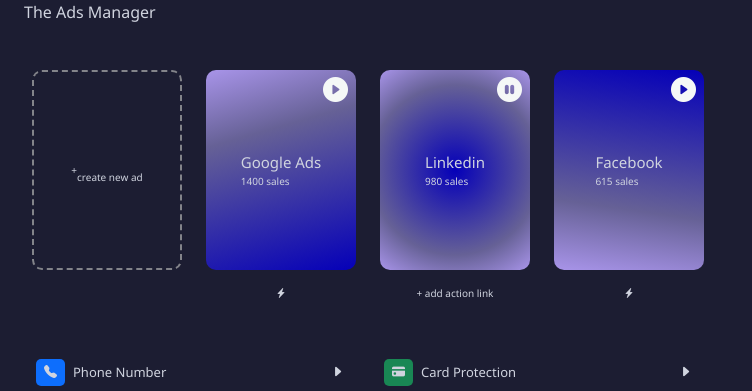
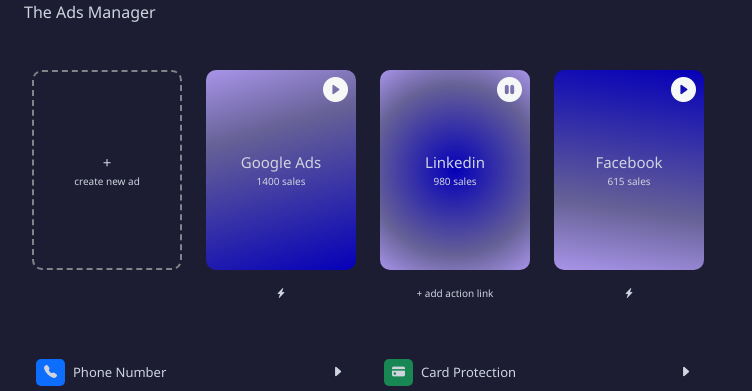
Before and after one commit to MaryamEsmaily/UI-Wallet-dashboard, a plain HTML site: page index.html in a window 1280 px wide. Shown: the part 418-809 px from the top of the page, 284-1036 px from the left. Drawn offline with nearby package versions, Linux system fonts and the light colour scheme.

Commit message:
fix some style

```diff
--- a/index.html
+++ b/index.html
@@ -53,7 +53,7 @@
                         <div class="px-2"><i class="pt-2 bi bi-arrow-right icon"></i></div>
                     </div>
                 </li>
-                <li class="d-flex align-items-center  bottom-0 mb-2">
+                <li class="d-flex align-items-center mb-2">
                     <div class="icon"><i class="bi bi-box-arrow-right"></i></div>
                     <span>Log Out</span>
                 </li>
@@ -184,15 +184,18 @@
                 <div class="row">
                     <div class="col ads">
                         <h6 class="ms-3 mb-5">The Ads Manager</h6>
-                        <div class="container ads d-flex mw-100">
-                            <div class="row cards-row  flex-nowrap  ">
+                        <div class="container ads d-flex">
+                            <div class="row cards-row  flex-nowrap overflow-auto  ">
                                 <div class="col">
-                                    <div class="new-ad d-flex justify-content-center align-items-center">
-                                        <span>+</span> <br> create new ad
+                                    <div class="new-ad d-flex justify-content-center align-items-center text-center">
+                                        <div class="ad ">
+                                            <span>+</span> <br> create new ad
+                                        </div>
                                     </div>
                                 </div>
                                 <div class="col">
-                                    <div class="ad-card first-ad d-flex justify-content-center align-items-center">
+                                    <div
+                                        class="ad-card first-ad d-flex justify-content-center align-items-center text-center">
                                         <div class="ad ">
                                             <span>Google Ads</span> <br> 1400 sales
                                         </div>
@@ -203,7 +206,8 @@
                                     <div class="ad-icon"><i class="bi bi-play-circle-fill"></i></div>
                                 </div>
                                 <div class="col">
-                                    <div class="ad-card second-ad d-flex justify-content-center align-items-center">
+                                    <div
+                                        class="ad-card second-ad d-flex justify-content-center align-items-center text-center">
                                         <div class="ad">
                                             <span>Linkedin</span> <br> 980 sales
                                         </div>
@@ -212,7 +216,8 @@
                                     <div class="ad-icon"><i class="bi bi-pause-circle-fill"></i></div>
                                 </div>
                                 <div class="col">
-                                    <div class="ad-card third-ad d-flex justify-content-center align-items-center">
+                                    <div
+                                        class="ad-card third-ad d-flex justify-content-center align-items-center text-center">
                                         <div class="ad">
                                             <span>Facebook</span> <br> 615 sales
                                         </div>
@@ -273,12 +278,8 @@
                                         <div><i class="bi bi-caret-right-fill"></i></div>
                                     </div>
                                 </div>
-
-
-
                             </div>
                         </div>
-
                     </div>
                     <div class="col transfer">
                         <div class="d-flex justify-content-between me-5">
@@ -331,12 +332,11 @@
                                 <span><br>Beneficiary </span>
                             </div>
 
-                            <button class=" w-100 transfer-button px-5 py-2 mx-3 my-4">Transfer</button>
+                            <button class=" w-100 transfer-button pb-2 pt-3 mx-3 my-4 ">Transfer</button>
                         </div>
                     </div>
                 </div>
             </div>
-
         </div>
     </div>
 
--- a/style.css
+++ b/style.css
@@ -224,7 +224,7 @@
 
 }
 
-.ad-card span {
+.ad span {
     font-size: 15px;
     font-weight: 500;
 }
```
